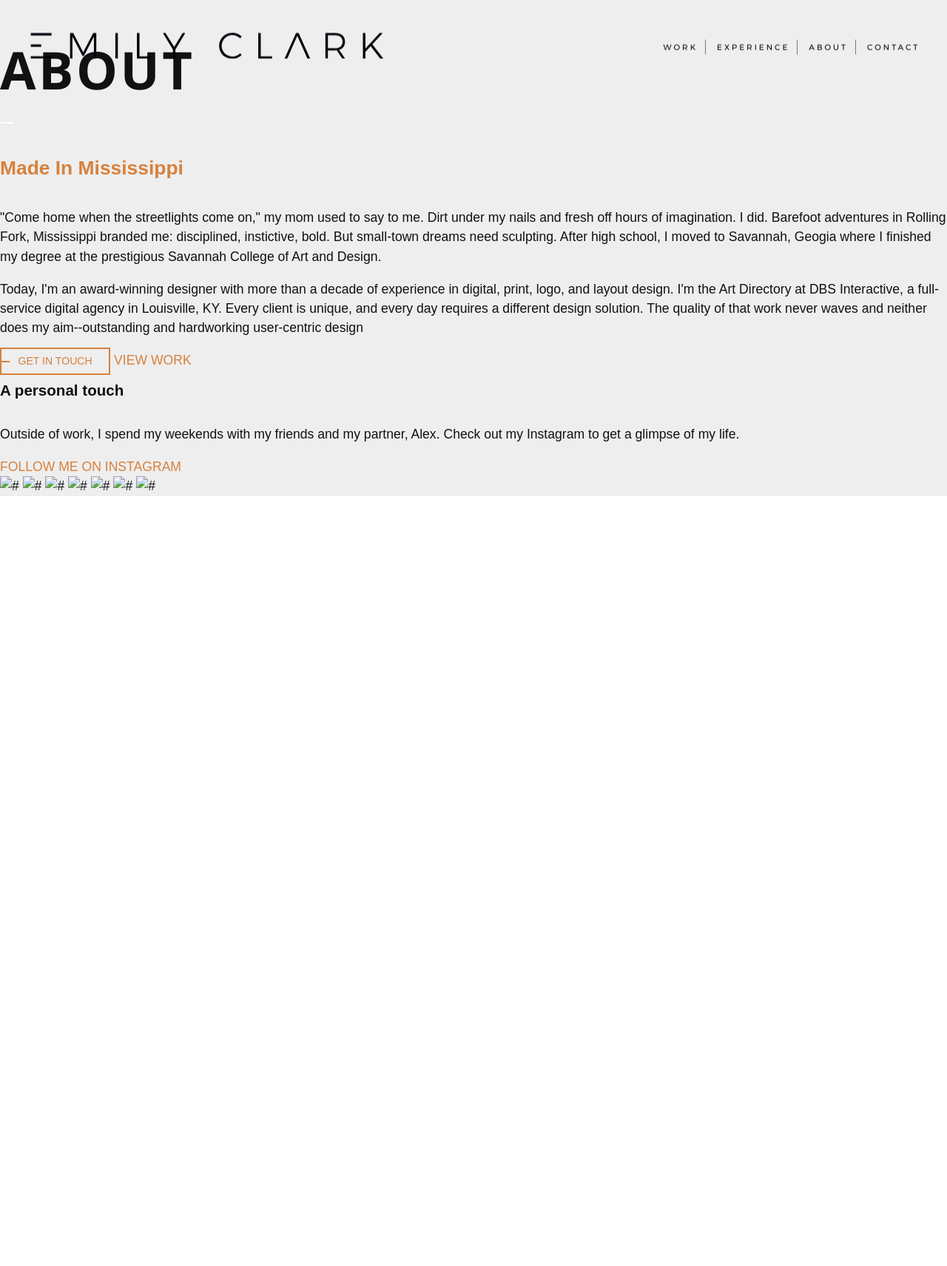
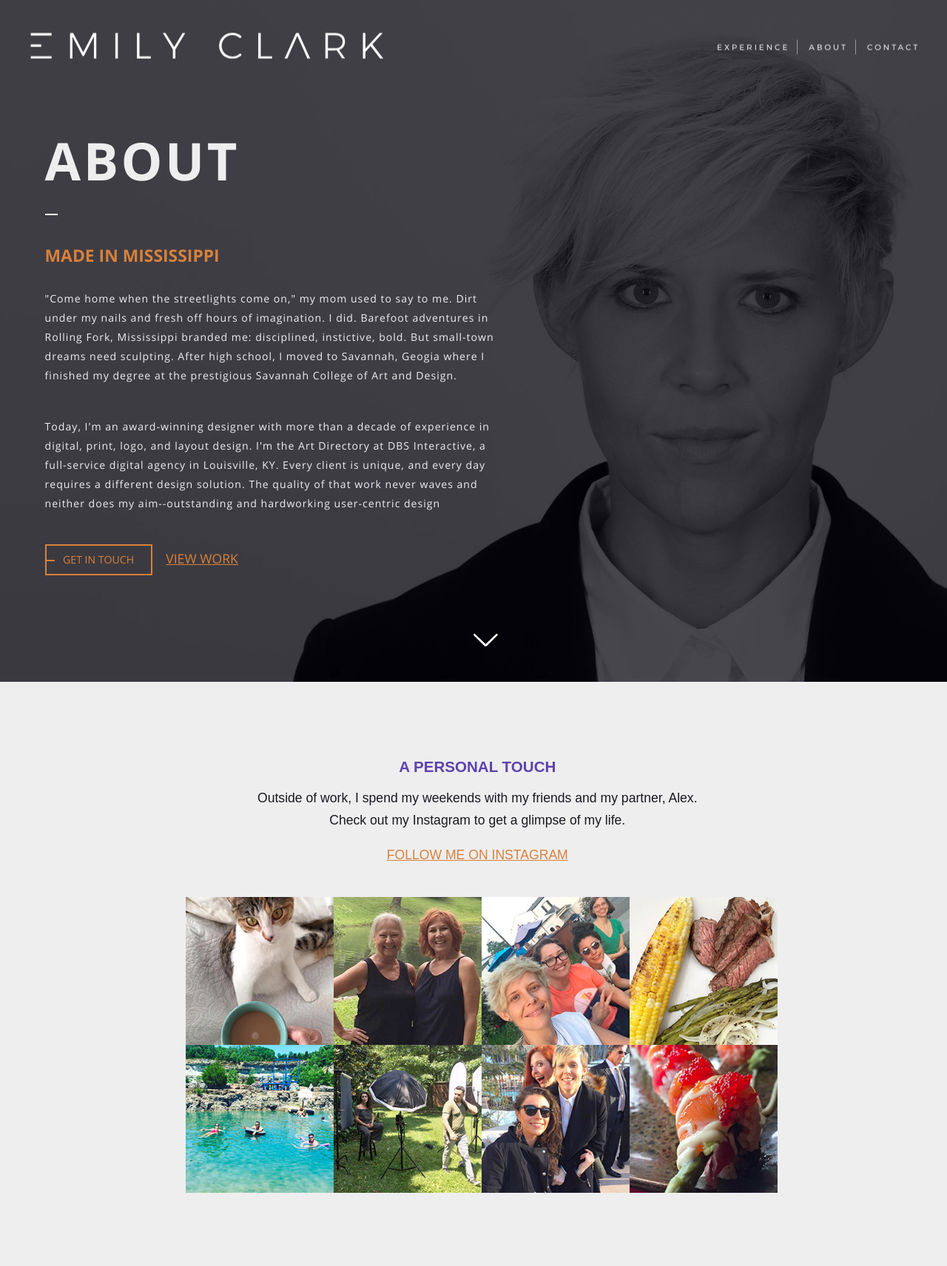
Before and after one commit to EmilyBlaineClark/emilyblaineclark.github.io, a Jekyll site: the page built from about.html, in a window 1280 px wide. Shown: the whole page at 74% size. Built offline with Jekyll 4.4.1, drawn with Linux system fonts in a browser that asks for light colours; nearby versions of some CDN libraries; before the commit the page ends 900 px from its top, so only the background shows below that.

Commit message:
WIP about page

```diff
--- a/_includes/nav.html
+++ b/_includes/nav.html
@@ -8,7 +8,7 @@
   <label for="bmenub" class="burger pseudo button">menu</label>
 
   <div class="menu">
-    <a class="page-link" href="{{ '/work' | prepend: site.baseurl }}">Work</a>
+    <!-- <a class="page-link" href="{{ '/work' | prepend: site.baseurl }}">Work</a> -->
     <a class="page-link" href="{{ '/experience' | prepend: site.baseurl }}">Experience</a>
     <a class="page-link" href="{{ '/about' | prepend: site.baseurl }}">About</a>
     <a class="page-link" href="{{ '/contact' | prepend: site.baseurl }}">Contact</a>
--- a/_sass/_general.scss
+++ b/_sass/_general.scss
@@ -15,6 +15,13 @@
 a{
   color: $orange;
   text-transform: uppercase;
+  text-decoration: underline;
+}
+
+a.btn,
+a.button,
+nav a{
+  text-decoration: none;
 }
 
 .page-title{
@@ -103,6 +110,19 @@ a{
     opacity: 0.76;
     margin-bottom: 1em;
   }
+
+  &:after{
+    content: "";
+    display: block;
+    width: 33px;
+    height: 17px;
+    position: relative;
+    bottom: -40px;
+    left: 50%;
+    background: url('/images/svgs/scroll-down-arrow.svg');
+    background-size: cover;
+    background-repeat: no-repeat;
+  }
 }
 
 .skills-title,
@@ -118,10 +138,75 @@ a{
   letter-spacing: 1px;
 }
 
+.timeline-time{
+  font-family: "Lato";
+  font-size: 4.5em;
+  color: $orange;
+  line-height: 1em;
+  padding: 0;
+}
+
+.timeline-item{
+  p{
+    text-transform: uppercase;
+    line-height: 1.8em;
+    letter-spacing: 1px;
+    padding-left: 1em;
+    opacity: 0.9;
+  }
+}
+
 .lower-half{
   padding-top: 5em;
   padding-bottom: 5em;
   .flex{
-    max-width: 1024px;
+    max-width: 800px;
+  }
+  hr{
+    outline: none;
+    border: none;
+    border-top: 1px solid $gray;
+    height: 0;
+    display: block;
+    padding: 0;
+    margin-bottom: 2em;
+    max-width: 760px;
   }
 }
+
+.roles-and-responsibilities,
+.awards{
+  h2{
+    color: $purple-bright;
+    text-transform: uppercase;
+    font-family: "OpenSans";
+    font-weight: bold;
+    padding-left: 0.25em;
+  }
+
+  p, li{
+    color: $charcoal;
+    font-size: 0.9em;
+  }
+
+  h3,
+  .timeline,
+  .position{
+    text-transform: uppercase;
+    font-size: 1em;
+    color: $orange;
+    letter-spacing: 1px;
+    line-height: 1.5em;
+    padding: 0;
+  }
+
+  .responsibilities-list{
+    margin-left: 2em;
+  }
+
+  .role{
+    margin-top: 1em;
+    margin-bottom: 2em;
+    padding-left: 0.25em;
+  }
+}
--- a/_sass/_nav.scss
+++ b/_sass/_nav.scss
@@ -126,7 +126,8 @@ nav .brand{
 
 // Dark Pages
 .page__homepage,
-.page__experience-html{
+.page__experience-html,
+.page__about-html{
   .logo-svg{
     fill: $white;
   }
--- a/_sass/_page.scss
+++ b/_sass/_page.scss
@@ -44,12 +44,12 @@
 
   @media( min-width: 768px ){
     bottom: auto;
-    top: 28%;
+    top: 38%;
     right: 15%;
   }
 
   @media( min-width: 1024px ){
-    top: 24%;
+    top: 35%;
     right: 8%;
   }
 }
@@ -82,7 +82,8 @@
   width: 100%;
 }
 
-.experience-bgs{
+.experience-bgs,
+.about-bgs{
   position: absolute;
   top: 0;
   left:0;
@@ -103,8 +104,68 @@
   }
 }
 
+.about-bgs{
+  &:after{
+    content: "";
+    background: $black;
+  }
+}
+.page__about-html{
+  h2{
+    color: $orange;
+    text-transform: uppercase;
+    font-size: 1.3em;
+  }
+}
+
+.personal-touch{
+  text-align: center;
+
+  h3{
+    color: $purple-bright;
+    text-transform: uppercase;
+  }
+
+  p{
+    color: $charcoal;
+    line-height: 1.7em;
+    font-size: 1em;
+    margin: 0;
+  }
+
+  .instagram-link{
+    margin-top: 1em;
+    margin-bottom: 2.5em;
+    font-size: 1em;
+    display: inline-block;
+  }
+
+  .instagram-images{
+    div{
+      padding: 0;
+      margin: 0;
+      line-height: 0;
+    }
+    img{ width: 100%; }
+  }
+}
+
 .experience-content{
   position: relative;
   z-index: 10;
   padding-top: 8em;
 }
+
+.three-fifth-700{
+  @media (min-width: 700px){
+    padding-right: 5em;
+  }
+}
+
+.two-fifth-700{
+  @media( min-width: 700px){
+    max-width: 250px;
+    padding-left: 4em;
+    padding-top: 4em;
+  }
+}
--- a/about.html
+++ b/about.html
@@ -1,34 +1,45 @@
 ---
 layout: default
+title: about
 ---
-
+<div class="upper-half">
+  <div class="about-bgs">
+    <img class="about-bg scale" data-scale="best-fill" data-align="center" src="/images/bg-images/about-768.jpg" srcset="/images/bg-images/about-768.jpg 700w, /images/bg-images/about-1024.jpg 1024w, /images/bg-images/about-2000.jpg 2000w">
+  </div>
+  <div class="flex two-700">
+    <div class="three-fifth-700">
       <div class="page-title">
         <h1 class="title">About</h1>
       </div>
 
-<div class="page-content">
-  <h2 class="text-orange">Made In Mississippi</h2>
+      <h2>Made In Mississippi</h2>
       <p>"Come home when the streetlights come on," my mom used to say to me. Dirt under my nails and fresh off hours of imagination. I did. Barefoot adventures in Rolling Fork, Mississippi branded me: disciplined, instictive, bold. But small-town dreams need sculpting. After high school, I moved to Savannah, Geogia where I finished my degree at the prestigious Savannah College of Art and Design.</p>
-
       <p>Today, I'm an award-winning designer with more than a decade of experience in digital, print, logo, and layout design. I'm the Art Directory at DBS Interactive, a full-service digital agency in Louisville, KY. Every client is unique, and every day requires a different design solution. The quality of that work never waves and neither does my aim--outstanding and hardworking user-centric design</p>
-
       <a href="#" class="btn">Get In Touch</a>
       <a href="#">View Work</a>
     </div>
+    <div class="two-fifth-700"></div>
+  </div>
+</div>
 
+<div class="lower-half">
+  <div class="flex full">
     <div class="page-content personal-touch">
       <h3>A personal touch</h3>
-  <p>Outside of work, I spend my weekends with my friends and my partner, Alex. Check out my Instagram to get a glimpse of my life.</p>
-  <a href="#">Follow me on Instagram</a>
+      <p>Outside of work, I spend my weekends with my friends and my partner, Alex. </p><p>Check out my Instagram to get a glimpse of my life.</p>
+      <a href="#" class="instagram-link">Follow me on Instagram</a>
       <div>
-    <div class="instagram-images">
-      <img src="#" alt="#">
-      <img src="#" alt="#">
-      <img src="#" alt="#">
-      <img src="#" alt="#">
-      <img src="#" alt="#">
-      <img src="#" alt="#">
-      <img src="#" alt="#">
+        <div class="flex two four-700 instagram-images">
+          <div><img src="/images/instagram/alva.jpg"></div>
+          <div><img src="/images/instagram/family.jpg"></div>
+          <div><img src="/images/instagram/friends.jpg"></div>
+          <div><img src="/images/instagram/grilled.jpg"></div>
+          <div><img src="/images/instagram/quarry.jpg"></div>
+          <div><img src="/images/instagram/shoot.jpg"></div>
+          <div><img src="/images/instagram/skiing.jpg"></div>
+          <div><img src="/images/instagram/sushi.jpg"></div>
         </div>
       </div>
     </div>
+  </div>
+</div>
--- a/experience.html
+++ b/experience.html
@@ -80,12 +80,12 @@ bg-srcset:
 
     <hr>
 
-    <div class="page-content">
-      <h1>Awards</h1>
+    <div class="awards">
+      <h2>Awards</h2>
       <div class="flex two-700 awards-list">
         {% for award in site.data.awards %}
         <div class="award">
-          <h2 class="award-title">{{award.title}}</h2>
+          <h3 class="award-title">{{award.title}}</h2>
           <h3 class="award-subtitle">{{award.award}} | {{award.category}}</h3>
           <ul class="award-list-items">
             {% for list in award.list %}
```
Lines whose indentation alone changed are shown as unchanged.
